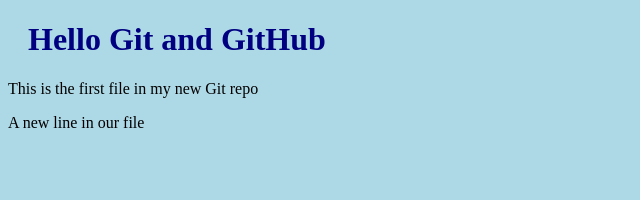
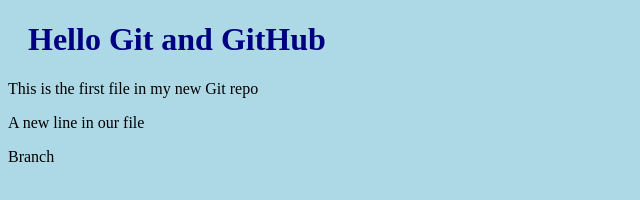
Before and after one commit to Tawsif05/for-git-purpose, a plain HTML site: page index.html in a window 1280 px wide. Shown: the full height of the page, 0-640 px from the left. Drawn offline with Linux system fonts and the light colour scheme.

Commit message:
Added div to the Hello world

```diff
--- a/index.html
+++ b/index.html
@@ -10,5 +10,6 @@
     <h1>Hello Git and GitHub</h1>
     <p>This is the first file in my new Git repo</p>
     <p>A new line in our file</p>
+    <div><p>Branch</p></div>
 </body>
 </html>
```
